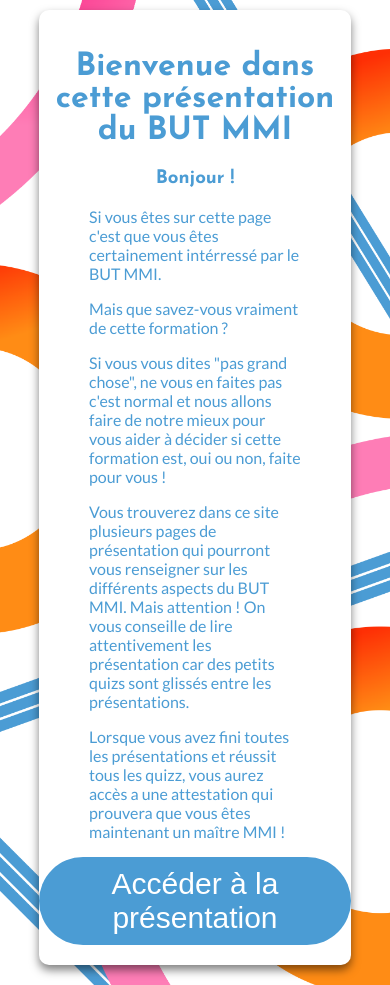
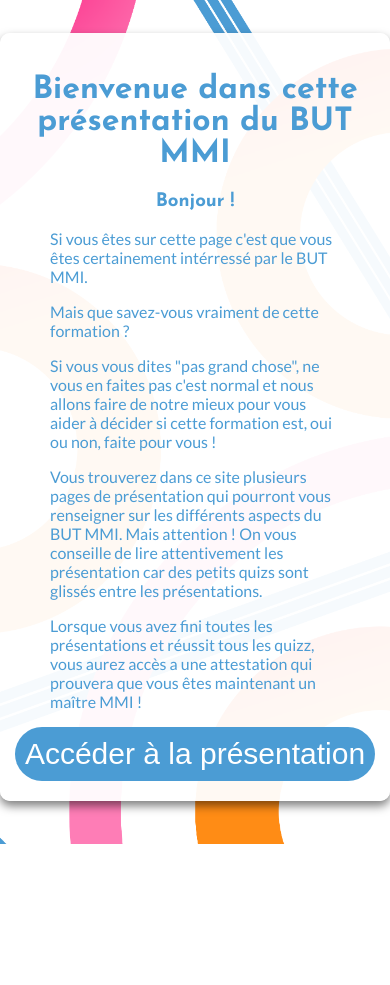
Before and after one commit to Valentin-Dbs/SAE501, a PHP site: page / in a window 390 px wide. After the commit the page ends 844 px from the top, so only its background shows below. Run offline with PHP 8.4, Linux system fonts and the light colour scheme.

Commit message:
CSS téléphone

```diff
--- a/style.css
+++ b/style.css
@@ -235,3 +235,10 @@ button:hover{
   display: block;
   margin: 10px 0;
 }
+
+@media screen and (max-width: 600px){
+  .div-centre{
+    width: 100%;
+    background-color: rgba(255, 255, 255, 0.95);
+  }
+}
```
